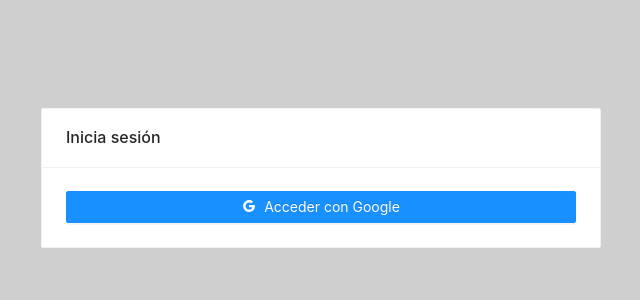
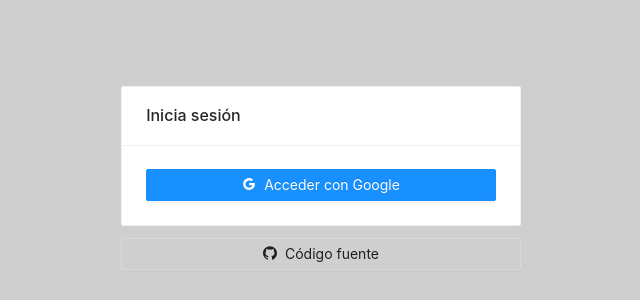
Before and after one commit to TheMineWay/seat-randomizer, a Vue app: page /#/ in a window 1280 px wide. Shown: the part 222-522 px from the top of the page, without its empty margins (319-959 px from the left). Built offline with nearby package versions, Linux system fonts and the light colour scheme; no server answers.

Commit message:
Github code on login

```diff
--- a/src/components/auth/login/LoginComponent.vue
+++ b/src/components/auth/login/LoginComponent.vue
@@ -1,5 +1,5 @@
 <script setup lang="ts">
-import { GoogleOutlined } from "@ant-design/icons-vue";
+import { GithubOutlined, GoogleOutlined } from "@ant-design/icons-vue";
 import { getAuth, GoogleAuthProvider, signInWithPopup } from "firebase/auth";
 
 const providers = {
@@ -18,10 +18,20 @@ const loginWithGoogle = async () => {
   }
   loginLoading.value = false;
 };
+
+const openGithub = () => {
+  window.open("https://github.com/TheMineWay/seat-randomizer", "_blank");
+};
 </script>
 <template>
   <div class="login-page">
-    <a-card :title="$t('loginForm.form.Title')" hoverable class="login-card">
+    <a-row :gutter="[12, 12]" justify="center">
+      <a-col span="24">
+        <a-card
+          :title="$t('loginForm.form.Title')"
+          hoverable
+          class="login-card"
+        >
           <a-button
             type="primary"
             block
@@ -34,6 +44,16 @@ const loginWithGoogle = async () => {
             {{ $t("loginForm.form.fields.loginWithGoogle.Label") }}</a-button
           >
         </a-card>
+      </a-col>
+      <a-col span="24">
+        <a-button type="ghost" block @click="openGithub">
+          <template #icon>
+            <GithubOutlined />
+          </template>
+          {{ $t("layout.bar.github.Text") }}
+        </a-button>
+      </a-col>
+    </a-row>
   </div>
 </template>
 
@@ -46,8 +66,7 @@ div.login-page {
   justify-content: center;
 }
 .login-card {
-  width: 40em;
-  max-width: 95%;
+  width: 100%;
 }
 </style>
 
```
Lines whose indentation alone changed are shown as unchanged.
